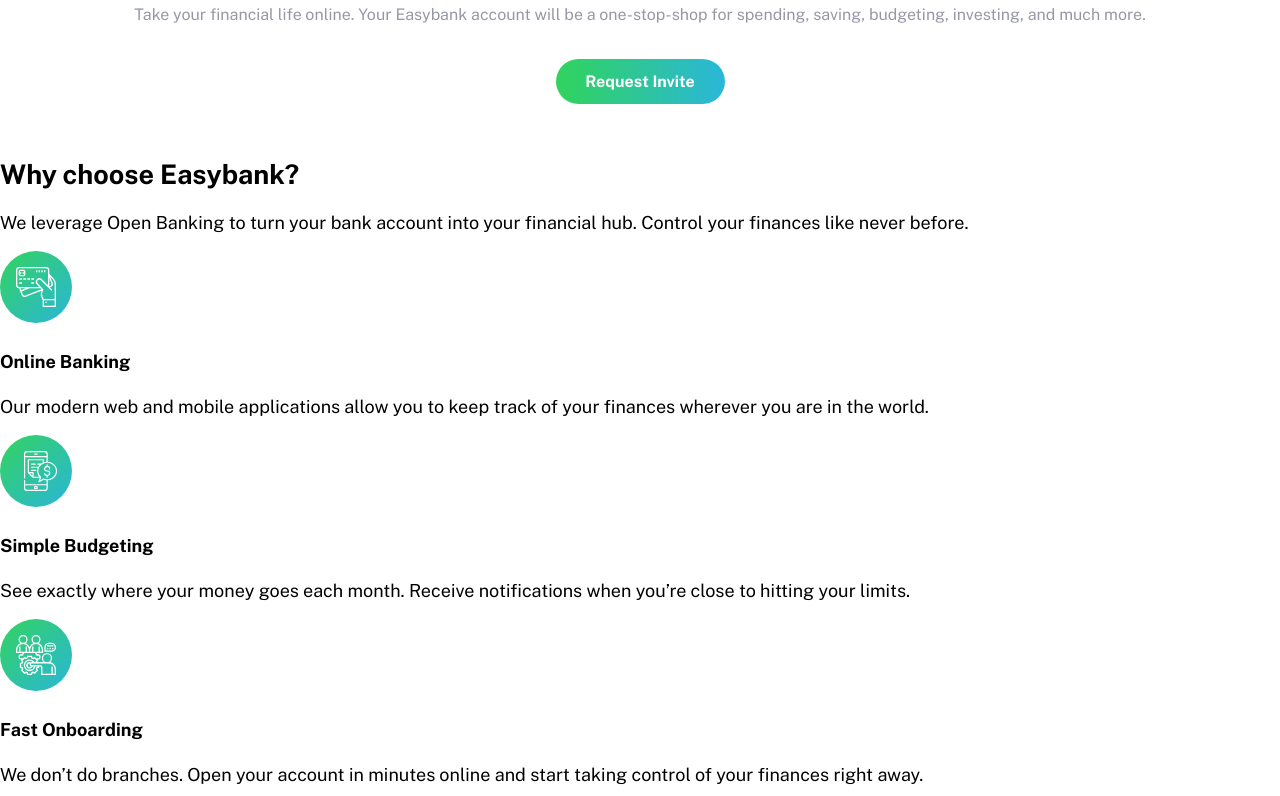
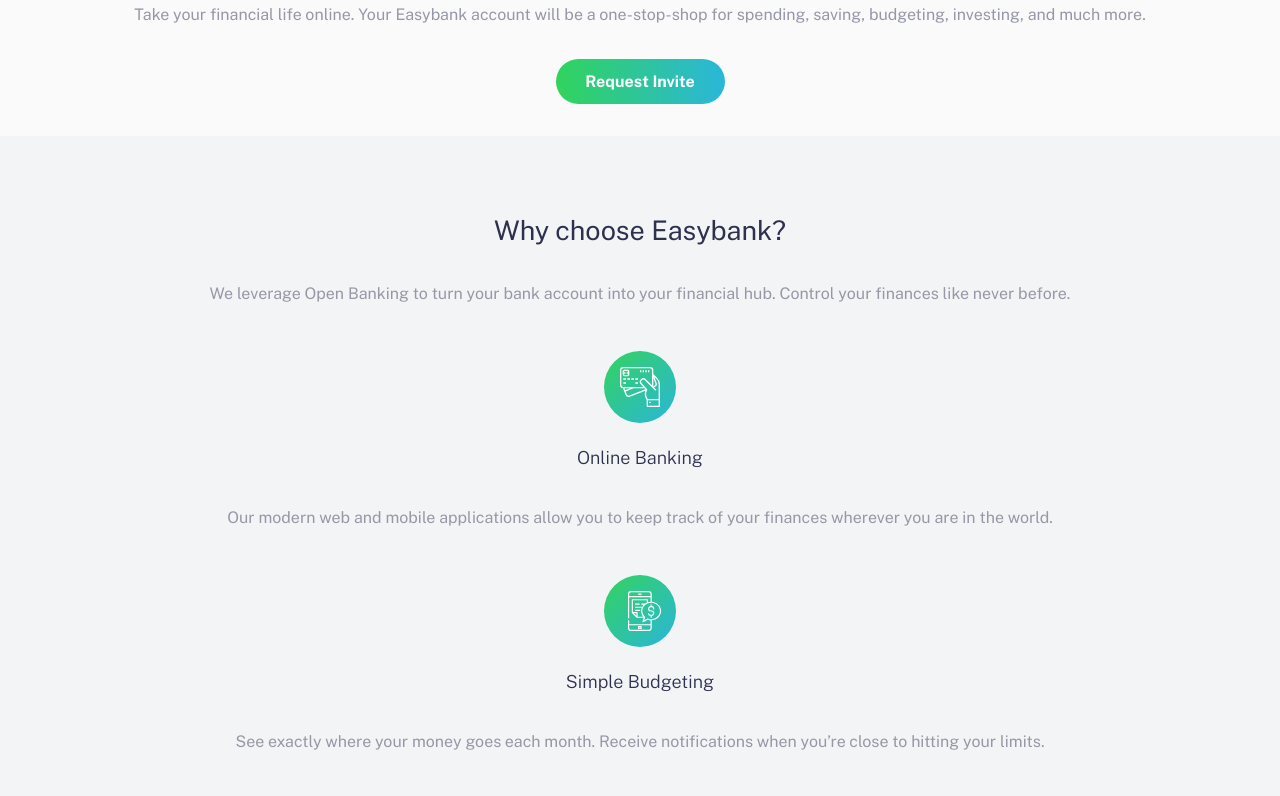
Before and after one commit to JVPH/easybank-landing-page, a website: page index.html in a window 1280 px wide. Shown: the part 1009-1805 px from the top of the page. Drawn offline with nearby package versions, Linux system fonts and the light colour scheme.

Commit message:
Add styling to features section
Use display flex to center each article

```diff
--- a/css/styles.css
+++ b/css/styles.css
@@ -54,6 +54,11 @@
 ul {
   all: unset;
   list-style-type: none;
+}
+
+p {
+  color: var(--grayish-blue);
+  font-size: var(--sm-font-size);
 }
 
 /* credits */
@@ -168,20 +173,26 @@
 
 /* hero section */
 
+.hero {
+  background-color: var(--very-light-gray);
+}
+
 .hero-image {
   max-width: 100%;
   object-position: 0 -9.25rem;
 }
 
-h1 {
+.heading {
   margin: 0;
   padding: 0;
   color: var(--dark-blue);
+}
+
+h1 {
   font-weight: 300;
   font-size: calc(var(--font-size) * 2.25);
 }
 .hero-text p {
-  color: var(--grayish-blue);
   line-height: 1.5rem;
   margin-bottom: 2rem;
   text-align: center;
@@ -195,9 +206,34 @@
   margin-top: -10rem;
 }
 
-.hero-text button,
-.hero-text p {
+.hero-text button {
   font-size: var(--sm-font-size);
+}
+
+/* features section */
+
+.features {
+  background-color: var(--light-grayish-blue);
+  padding: 2.5rem 1.25rem;
+}
+
+article {
+  display: flex;
+  flex-direction: column;
+  align-items: center;
+  text-align: center;
+  padding-top: 1rem;
+  padding-bottom: 1rem;
+}
+
+h2 {
+  color: var(--dark-blue);
+  font-weight: 400;
+}
+
+article h4 {
+  color: var(--dark-blue);
+  font-weight: 300;
 }
 
 /* 800px */
```
